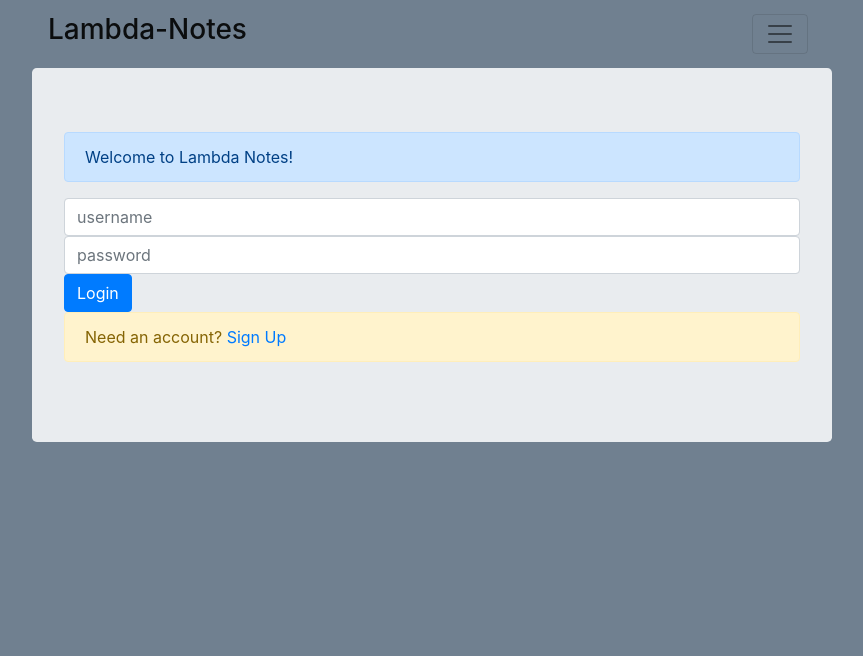
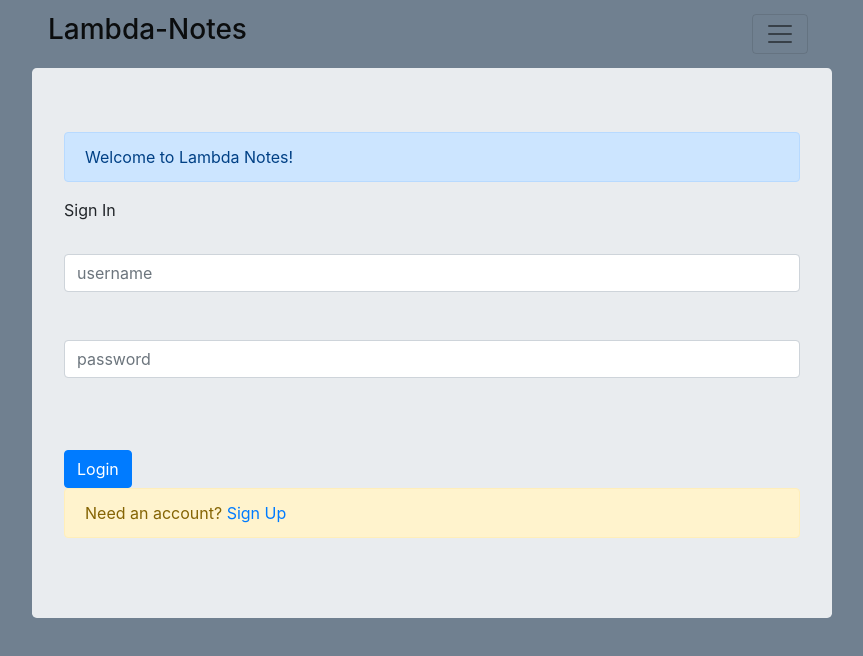
Before and after one commit to groov1234/lambda-notes, a React (Create React App) app in the folder client/: page /#/ in a window 1280 px wide. Shown: the top 656 px of the page, without its empty margins (208-1071 px from the left). Built offline with nearby package versions, Linux system fonts and the light colour scheme.

Commit message:
breaks added for spacing

```diff
--- a/client/src/Components/login.js
+++ b/client/src/Components/login.js
@@ -71,14 +71,15 @@ class LogIn extends Component {
                         }
                     >
                         <FormGroup>
-                            <Label hidden>Sign In</Label>
+                            <Label>Sign In</Label>
 
                             {this.props.error ? (
                                 <h3 className="LogInError">
                                     Incorrect username/password
                                 </h3>
                             ) : null}
-
+                            <br />
+                            <br />
                             <Input
                                 type="text"
                                 placeholder="username"
@@ -87,7 +88,8 @@ class LogIn extends Component {
                                 name="username"
                                 required
                             />
-
+                            <br />
+                            <br />
                             <Input
                                 type="password"
                                 placeholder="password"
@@ -96,7 +98,9 @@ class LogIn extends Component {
                                 name="password"
                                 required
                             />
-
+                            <br />
+                            <br />
+                            <br />
                             <Button color="primary" onClick={this.loginAuth}>
                                 Login
                             </Button>
@@ -116,6 +120,8 @@ class LogIn extends Component {
                     >
                         <FormGroup>
                             <Label>Sign Up</Label>
+                            <br />
+                            <br />
                             <Input
                                 type="text"
                                 placeholder="username"
@@ -124,7 +130,8 @@ class LogIn extends Component {
                                 name="username"
                                 required
                             />
-
+                            <br />
+                            <br />
                             <Input
                                 type="password"
                                 placeholder="password"
@@ -133,7 +140,8 @@ class LogIn extends Component {
                                 name="password"
                                 required
                             />
-
+                            <br />
+                            <br />
                             <Input
                                 type="password"
                                 placeholder="confirm password"
@@ -142,7 +150,9 @@ class LogIn extends Component {
                                 name="confirmPassword"
                                 required
                             />
-
+                            <br />
+                            <br />
+                            <br />
                             <Button color="success" onClick={this.signUpAuth}>
                                 Sign Up
                             </Button>
--- a/client/src/Components/view.js
+++ b/client/src/Components/view.js
@@ -126,6 +126,8 @@ class ViewNotes extends Component {
                         <Button color="primary" onClick={this.addNoteToggle}>
                             Add New Note
                         </Button>
+                        <br />
+                        <br />
 
                         <Form>
                             <FormGroup onSubmit={this.updateNote}>
```
